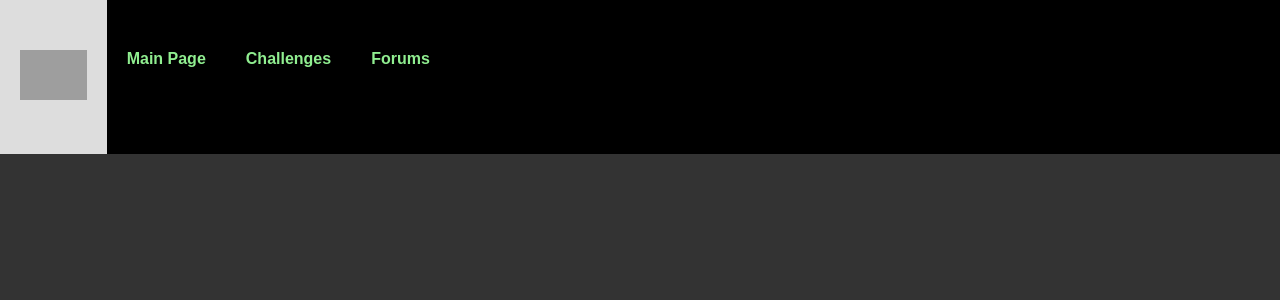
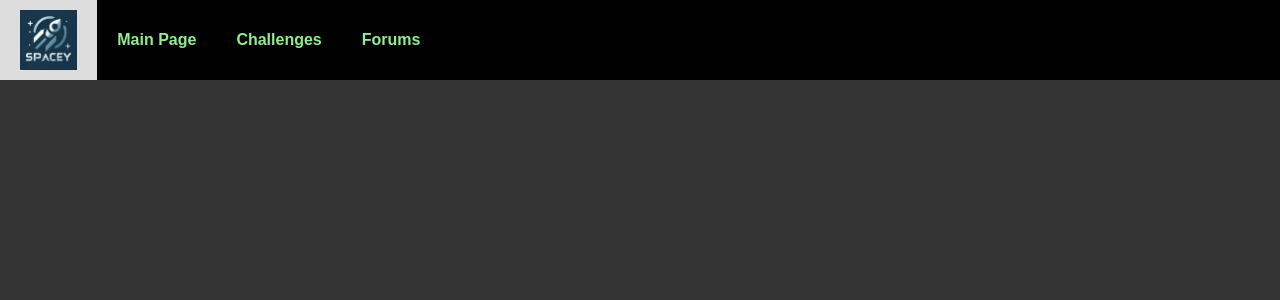
Before and after one commit to IBLIVE/hnwl24group, a Flask app: page / in a window 1280 px wide. Shown: the top 300 px of the page. Run offline with Flask 3, Linux system fonts and the light colour scheme; grey boxes are pictures that could not be loaded.

Commit message:
changed css

```diff
--- a/templates/base.html
+++ b/templates/base.html
@@ -7,7 +7,6 @@
     <title>{% block title %}Flask App{% endblock %}</title>
     <style>
         /* CSS for navigation bar */
-
 body {
     background-color: #333; /* Light black color */
     margin: 0;
@@ -22,19 +21,20 @@
     top: 0;
     left: 0;
     width: 100%;
-            margin: 0; /* Remove margin */
-            padding: 0; /* Remove padding */
+    display: flex; /* Use flexbox to align items */
+    align-items: center; /* Align items vertically */
+    justify-content: flex-start; /* Align items horizontally */
+    margin: 0;
+    padding: 0;
 }
 
 .navbar a {
-            float: left;
-            display: block;
+    display: flex; /* Make anchors flex containers to center content */
+    align-items: center; /* Center content vertically */
     color: lightgreen;
-            text-align: center;
-            padding: 50px 20px;
+    padding: 10px 20px; /* Adjust padding as needed */
     text-decoration: none;
-            font-family: Arial, sans-serif; /* Change font family */
-            font-weight: bold; /* Make it bold */
+    font-weight: bold;
 }
 
 .navbar a:hover {
@@ -43,16 +43,16 @@
 }
 
 .content {
-            margin-top: 60px; /* Adjust content margin to account for fixed navbar height */
-            padding-top: 20px; /* Add padding to create space between navbar and content */
-            /* You can adjust these values based on the height of your navbar and desired padding */
+    margin-top: 80px; /* Adjust content margin to account for fixed navbar height */
+    padding: 20px; /* Add padding to create space between navbar and content */
 }
+
     </style>
 </head>
 <body>
 
 <div class="navbar">
-    <a href="/" class="nav-item"><img src="images/spacey_logo.jpg" alt="Space Y Logo" style="height: 50px; width: auto;"></a>
+    <a href="/" ><img src="{{ url_for('static', filename='spacey_logo.jpg') }}" alt="Logo Image" width="auto" height="60"></a>
     <a href="/">Main Page</a>
     <a href="/challenges">Challenges</a>
     <a href="/forums">Forums</a>
```
Lines whose indentation alone changed are shown as unchanged.
